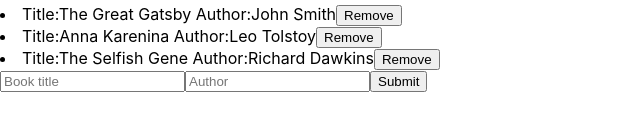
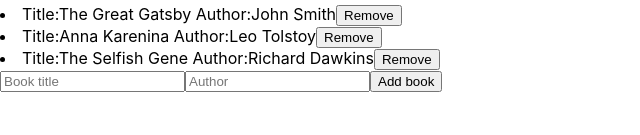
Before and after one commit to dfsalam/bookstore, a React (Create React App) app: page /books in a window 1280 px wide. Shown: the part 165-300 px from the top of the page, without its empty margins (0-640 px from the left). Built offline with nearby package versions, Linux system fonts and the light colour scheme.

Commit message:
Update event handlers in Button component

```diff
--- a/package.json
+++ b/package.json
@@ -13,6 +13,7 @@
     "react-redux": "^8.0.5",
     "react-router-dom": "^6.8.1",
     "react-scripts": "5.0.1",
+    "uuid": "^9.0.0",
     "web-vitals": "^2.1.4"
   },
   "scripts": {
--- a/src/components/Button.jsx
+++ b/src/components/Button.jsx
@@ -1,21 +1,53 @@
 import React from 'react';
 import PropTypes from 'prop-types';
+import { v4 as uuidv4 } from 'uuid';
 import { useDispatch } from 'react-redux';
-import { removeBook } from '../redux/books/booksSlice';
+import { addBook, removeBook } from '../redux/books/booksSlice';
 
 const Button = ({ btnName }) => {
   const dispatch = useDispatch();
-  const handler = (target) => {
+  let returnElement;
+  const handlerRemove = (target) => {
     dispatch(removeBook(target.parentElement.id));
   };
-  return (
-    <button
-      type={btnName === 'Add book' ? 'button' : 'submit'}
-      onClick={({ target }) => handler(target)}
-    >
-      {btnName}
-    </button>
-  );
+  const handlerAdd = () => {
+    const frmAddBook = document.getElementById('addBookForm');
+    const titleData = frmAddBook.title.value.trim();
+    const authorData = frmAddBook.author.value.trim();
+    const id = uuidv4();
+    const data = {
+      itemId: id,
+      title: titleData,
+      author: authorData,
+      category: 'Empty',
+    };
+    dispatch(addBook(data));
+    frmAddBook.reset();
+    frmAddBook.title.focus();
+  };
+
+  if (btnName === 'Remove') {
+    returnElement = (
+      <button
+        type="button"
+        onClick={({ target }) => handlerRemove(target)}
+      >
+        {btnName}
+      </button>
+    );
+  }
+
+  if (btnName === 'Add book') {
+    returnElement = (
+      <button
+        type="button"
+        onClick={() => handlerAdd()}
+      >
+        {btnName}
+      </button>
+    );
+  }
+  return returnElement;
 };
 
 Button.propTypes = {
--- a/src/components/Form.jsx
+++ b/src/components/Form.jsx
@@ -1,9 +1,11 @@
+import Button from './Button';
+
 export default function Form() {
   return (
-    <form>
-      <input type="text" placeholder="Book title" />
-      <input type="text" placeholder="Author" />
-      <button type="submit">Submit</button>
+    <form id="addBookForm">
+      <input type="text" name="title" placeholder="Book title" required />
+      <input type="text" name="author" placeholder="Author" required />
+      <Button btnName="Add book" />
     </form>
   );
 }
--- a/src/redux/books/booksSlice.js
+++ b/src/redux/books/booksSlice.js
@@ -28,15 +28,7 @@ const booksSlice = createSlice({
   initialState,
   reducers: {
     addBook: (state, action) => ({
-      books: [
-        ...state.books,
-        {
-          itemId: Math.floor(Math.random() * 100),
-          title: action.payload.title,
-          author: action.payload.author,
-          category: action.payload.category,
-        },
-      ],
+      books: [...state.books, action.payload],
     }),
     removeBook: (state, action) => ({
       ...state,
--- a/src/routes/Categories.jsx
+++ b/src/routes/Categories.jsx
@@ -1,5 +1,7 @@
+import Button from '../components/Button';
+
 export default function Categories() {
   return (
-    <button type="button">Check status</button>
+    <Button btnName="Check status" />
   );
 }
```
Also changed, not shown: 1 other file (tests, documents, lock files or other folders).
